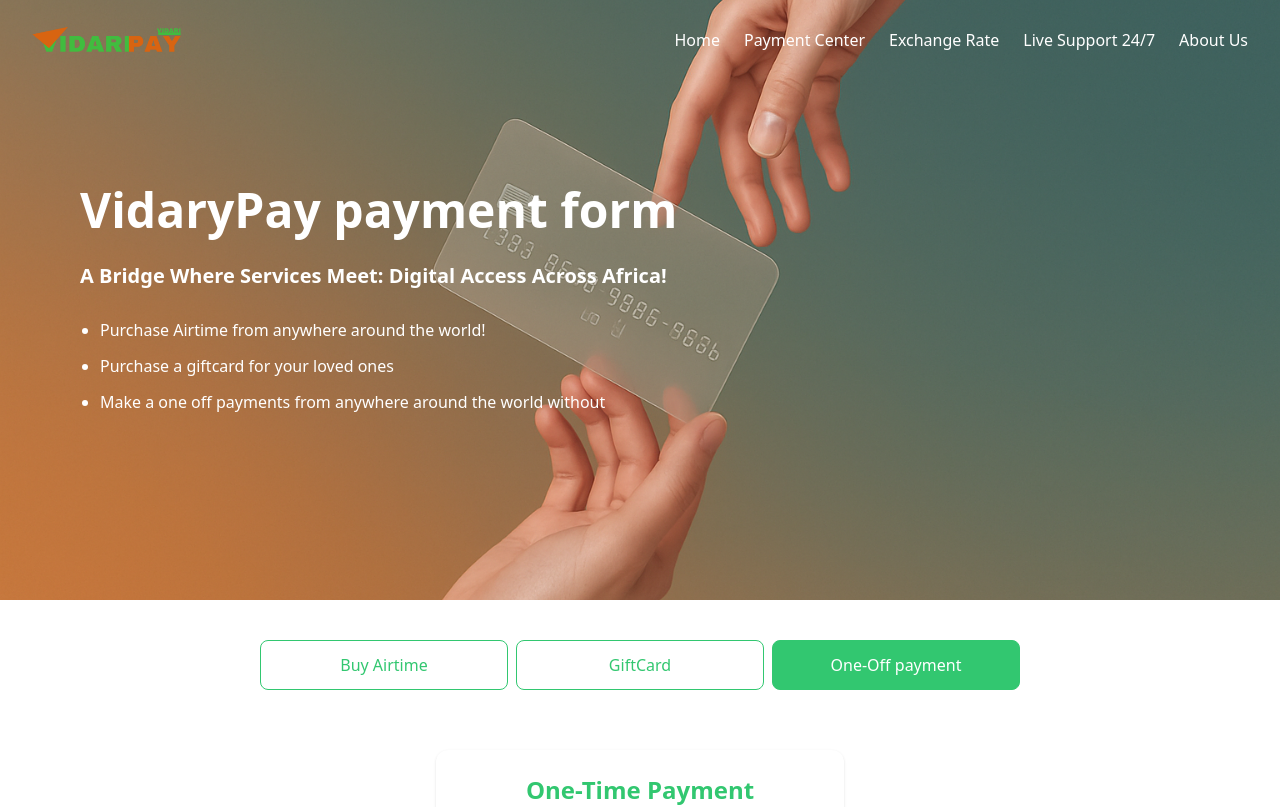
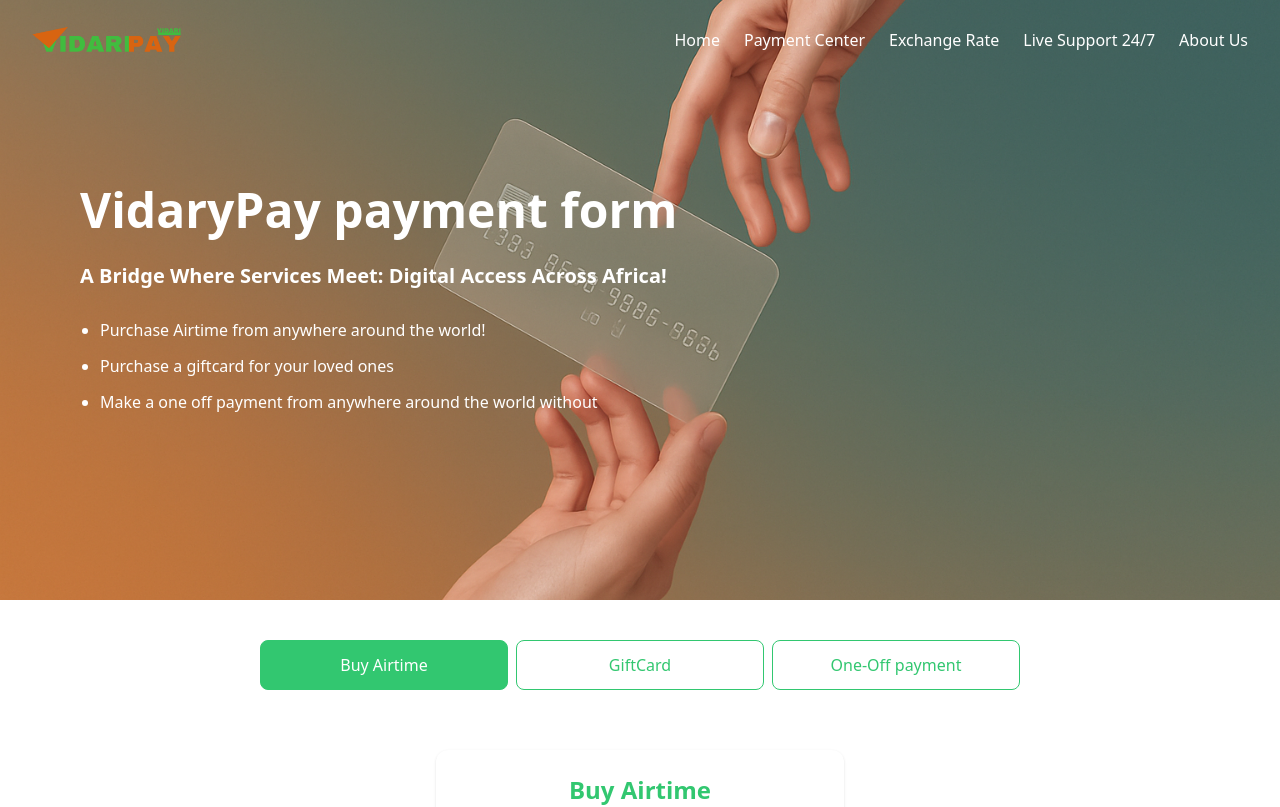
Before and after one commit to Shema-arsene/vidaripay-practical-test, a React (Vite) app: page / in a window 1280 px wide. Shown: the top 807 px of the page. Built offline with nearby package versions, Linux system fonts and the light colour scheme.

Commit message:
Update default home state

```diff
--- a/src/pages/HomePage.jsx
+++ b/src/pages/HomePage.jsx
@@ -9,7 +9,7 @@
 
 const HomePage = () => {
   const navigate = useNavigate()
-  const [payment, setPayment] = useState("OneoffPayment")
+  const [payment, setPayment] = useState("AirTime")
 
   return (
     <main>
@@ -31,7 +31,7 @@
             <li>Purchase Airtime from anywhere around the world!</li>
             <li>Purchase a giftcard for your loved ones</li>
             <li>
-              Make a one off payments from anywhere around the world without
+              Make a one off payment from anywhere around the world without
             </li>
           </ul>
         </div>
```
